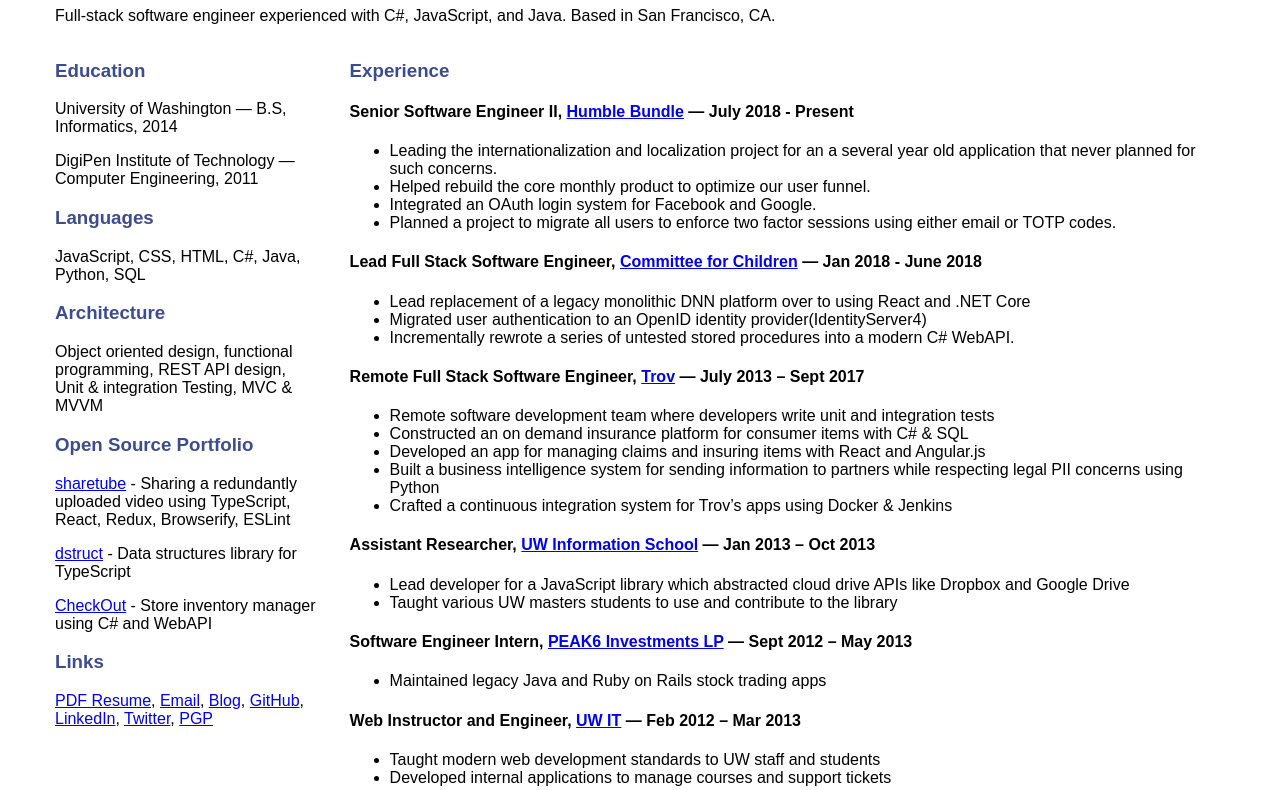
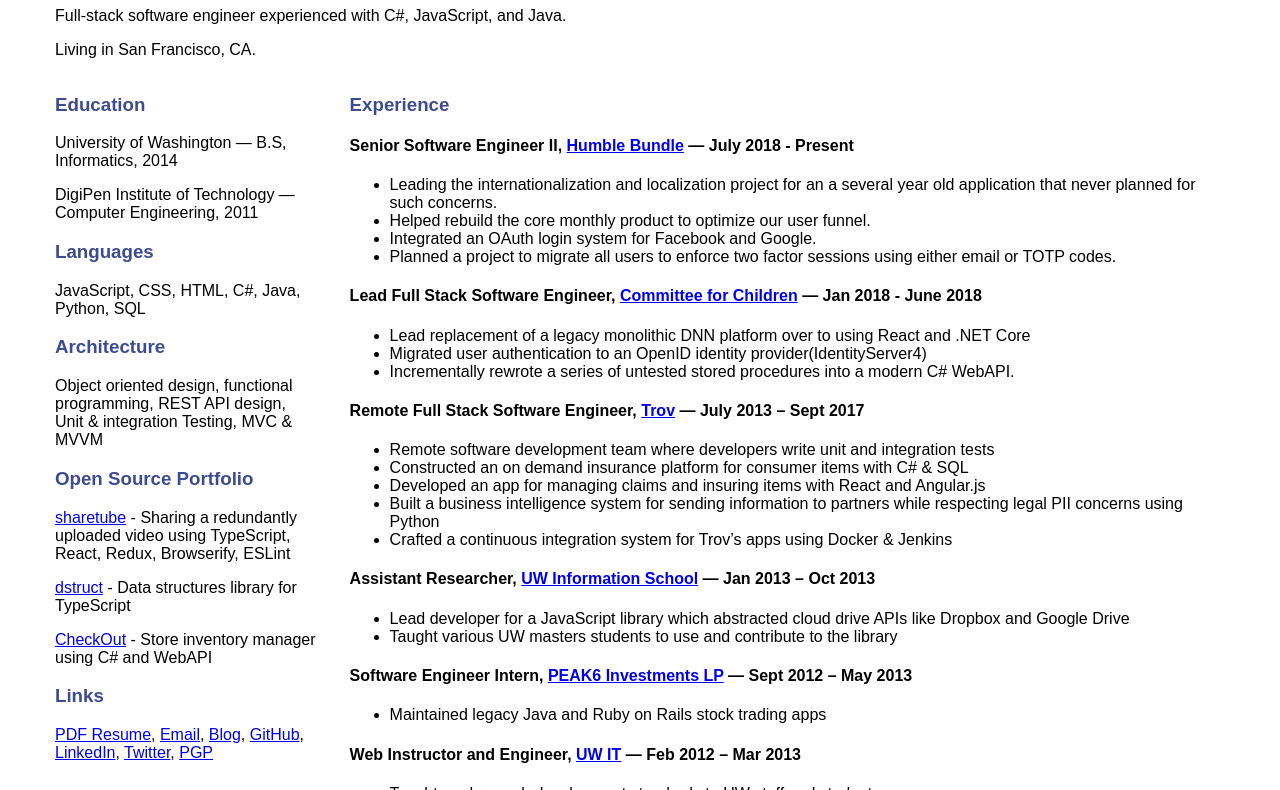
Before and after one commit to emmajsadams/personal-website, a plain HTML site: page index.html in a window 1280 px wide. Shown: the part 73-863 px from the top of the page. Drawn offline with nearby package versions, Linux system fonts and the light colour scheme.

Commit message:
Update index.html

```diff
--- a/index.html
+++ b/index.html
@@ -9,7 +9,8 @@
 </head>
 <body class="container">
 <h1>Cody Stebbins</h1>
-<p>Full-stack software engineer experienced with C#, JavaScript, and Java. Based in San Francisco, CA.</p>
+<p>Full-stack software engineer experienced with C#, JavaScript, and Java.</p>
+<p>Living in San Francisco, CA.</p>
 <main id="grid">
   <section>
     <h3>Education</h3>
```
